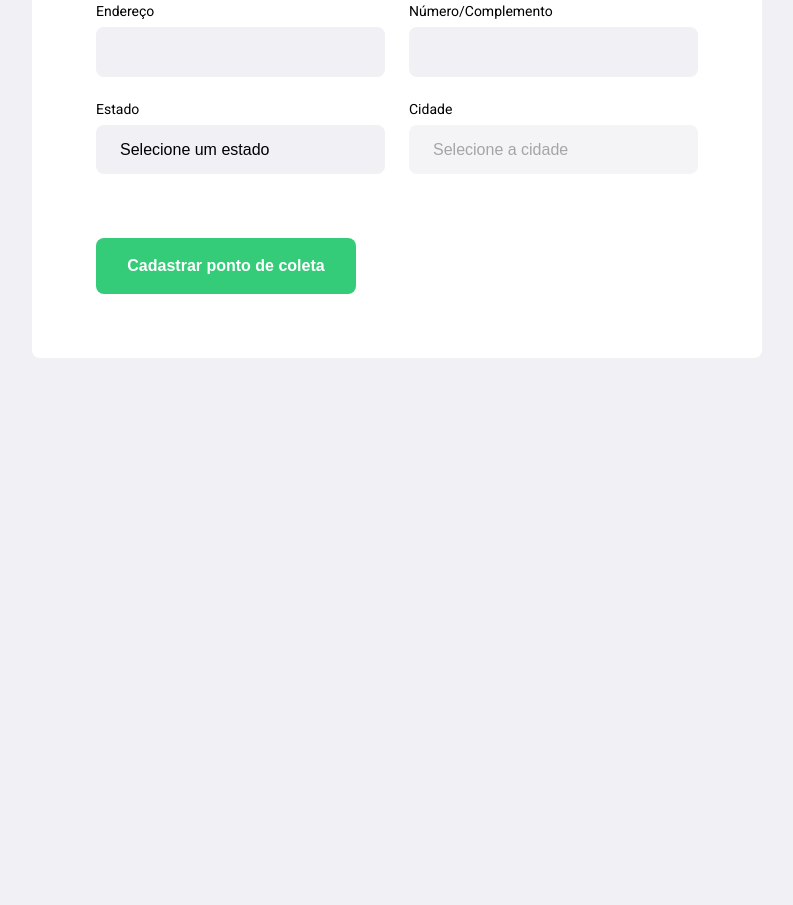
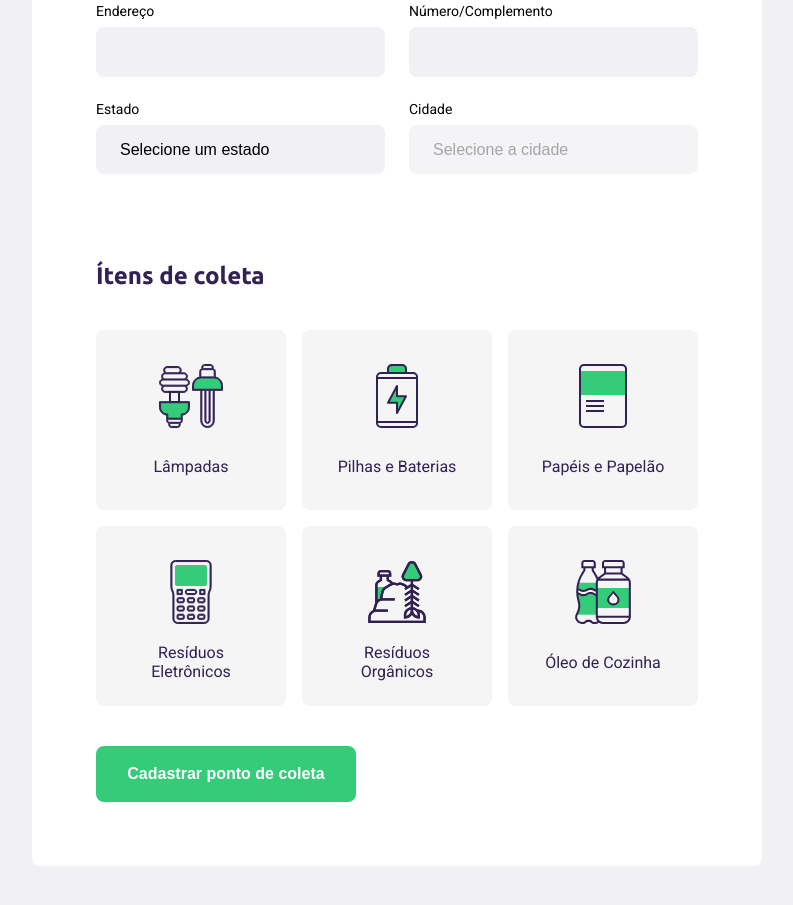
Before and after one commit to yunger7/Ecoleta, a plain HTML site: page Projeto/create-point.html in a window 1280 px wide. Shown: the part 497-1402 px from the top of the page, without its empty margins (243-1036 px from the left). Before the commit the page ends 935 px from the top, so only its background shows below. Drawn offline with Linux system fonts and the light colour scheme; no server answers.

Commit message:
Add "Itens de coleta"

```diff
--- a/Projeto/create-point.html
+++ b/Projeto/create-point.html
@@ -66,11 +66,45 @@
                 </div>
             </fieldset>
 
-            <!-- <fieldset>
+            <fieldset>
                 <legend>
                     <h2>Ítens de coleta</h2>
                 </legend>
-            </fieldset> -->
+
+                <div class="items-grid">
+                    <li data-id="1">
+                        <img src="/Projeto/assets/lampadas.svg" alt="Lâmpadas">
+                        <span>Lâmpadas</span>
+                    </li>
+
+                    <li data-id="2">
+                        <img src="/Projeto/assets/baterias.svg" alt="Pilhas e Baterias">
+                        <span>Pilhas e Baterias</span>
+                    </li>
+
+                    <li data-id="3">
+                        <img src="/Projeto/assets/papeis-papelao.svg" alt="Papéis e Papelão">
+                        <span>Papéis e Papelão</span>
+                    </li>
+
+                    <li data-id="4">
+                        <img src="/Projeto/assets/eletronicos.svg" alt="Resíduos Eletrônicos">
+                        <span>Resíduos Eletrônicos</span>
+                    </li>
+
+                    <li data-id="5">
+                        <img src="/Projeto/assets/organicos.svg" alt="Resíduos Orgânicos">
+                        <span>Resíduos Orgânicos</span>
+                    </li>
+
+                    <li data-id="6">
+                        <img src="/Projeto/assets/oleo.svg" alt="Óleo de Cozinha">
+                        <span>Óleo de Cozinha</span>
+                    </li>
+                </div>
+
+                <input type="hidden" name="items">
+            </fieldset>
 
             <button type="submit">Cadastrar ponto de coleta</button>
         </form>
--- a/Projeto/scripts/create-point.js
+++ b/Projeto/scripts/create-point.js
@@ -39,3 +39,45 @@ function getCities(event) {
 document
     .querySelector('select[name=uf]')
     .addEventListener("change", getCities)
+
+// Itens de coleta
+
+const itemsToCollect = document.querySelectorAll('.items-grid li')
+
+for (const item of itemsToCollect) {
+    item.addEventListener('click', handleSelectedItem)
+}
+
+const collectedItems = document.querySelector('input[name=items]')
+
+let selectedItems = []
+
+function handleSelectedItem(event) {
+    const itemLi = event.target
+
+    //add or remove class with javascript
+    itemLi.classList.toggle('selected')
+
+    const itemId = itemLi.dataset.id
+
+    //check if there is a selection, if yes, get those items
+    const alreadySelected = selectedItems.findIndex(item => {
+        const itemFound = item == itemId //return true or false
+        return itemFound
+    })
+
+    //if selected, remove from selection
+    if(alreadySelected >= 0){
+        const filteredItems = selectedItems.filter(item => {
+            const itemIsDifferent = item != itemId
+            return itemIsDifferent
+        })
+        selectedItems = filteredItems
+    } else {
+    //if not selected, add to selection
+    selectedItems.push(itemId)
+    }
+
+    //reload hidden field with selected data
+    collectedItems.value = selectedItems
+}
--- a/Projeto/styles/create-point.css
+++ b/Projeto/styles/create-point.css
@@ -123,3 +123,50 @@ form button {
 form button:hover {
     background-color: #2fb86e;
 }
+
+.items-grid {
+    display: grid;
+    grid-template-columns: 1fr 1fr 1fr;
+    gap: 16px;
+}
+
+.items-grid li {
+    background-color: #f5f5f5;
+    list-style: none;
+
+    border: 2px solid #f5f5f5;
+    border-radius: 8px;
+    height: 180px;
+
+    padding: 32px 24px 16px;
+
+    display: flex;
+    flex-direction: column;
+    align-items: center;
+    justify-content: space-between;
+
+    text-align: center;
+
+    cursor: pointer;
+}
+
+.items-grid span {
+    margin-top: 12px;
+
+    flex: 1;
+
+    display: flex;
+    align-items: center;
+
+    color: var(--title-color);
+}
+
+.items-grid li.selected {
+    background: #e1faec;
+    border: 2px solid #34cb79;
+}
+
+.items-grid li img,
+.items-grid li span {
+    pointer-events: none;
+}
```
